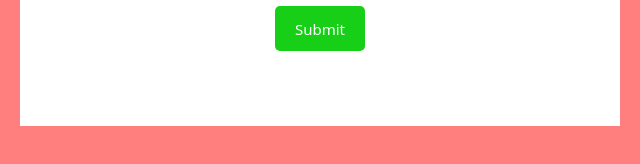
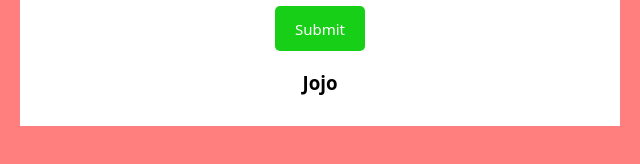
Before and after one commit to jojoboy992/Simple_quiz, a plain HTML site: page multiply.html in a window 1280 px wide. Shown: the part 294-458 px from the top of the page, 320-960 px from the left. Drawn offline with Linux system fonts and the light colour scheme.

Commit message:
Added my name

```diff
--- a/multiply.html
+++ b/multiply.html
@@ -17,6 +17,7 @@
         <input type="text" id="input" placeholder="Enter your answer" />
         <h3>Score <span id="span_3">0</span></h3>
         <button id="btn">Submit</button>
+        <h3>Jojo</h3>
       </form>
     </div>
 
```
